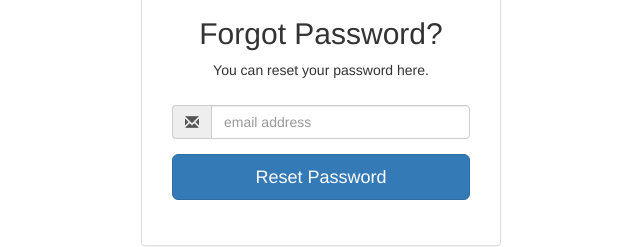
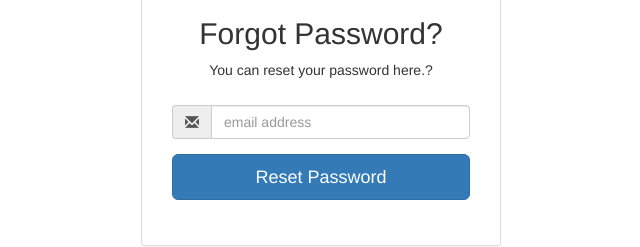
Before and after one commit to monicaravipati/perfectmatch, a website: page forgot.html in a window 1280 px wide. Shown: the part 135-382 px from the top of the page, 319-959 px from the left. Drawn offline with nearby package versions, Linux system fonts and the light colour scheme.

Commit message:
added forgot

```diff
--- a/forgot.html
+++ b/forgot.html
@@ -18,7 +18,7 @@
                 <div class="text-center">
                   <h3><i class="fa fa-lock fa-4x"></i></h3>
                   <h2 class="text-center">Forgot Password?</h2>
-                  <p>You can reset your password here.</p>
+                  <p>You can reset your password here.?</p>
                   <div class="panel-body">
 
                     <form id="register-form" role="form" autocomplete="off" class="form" method="post">
```
